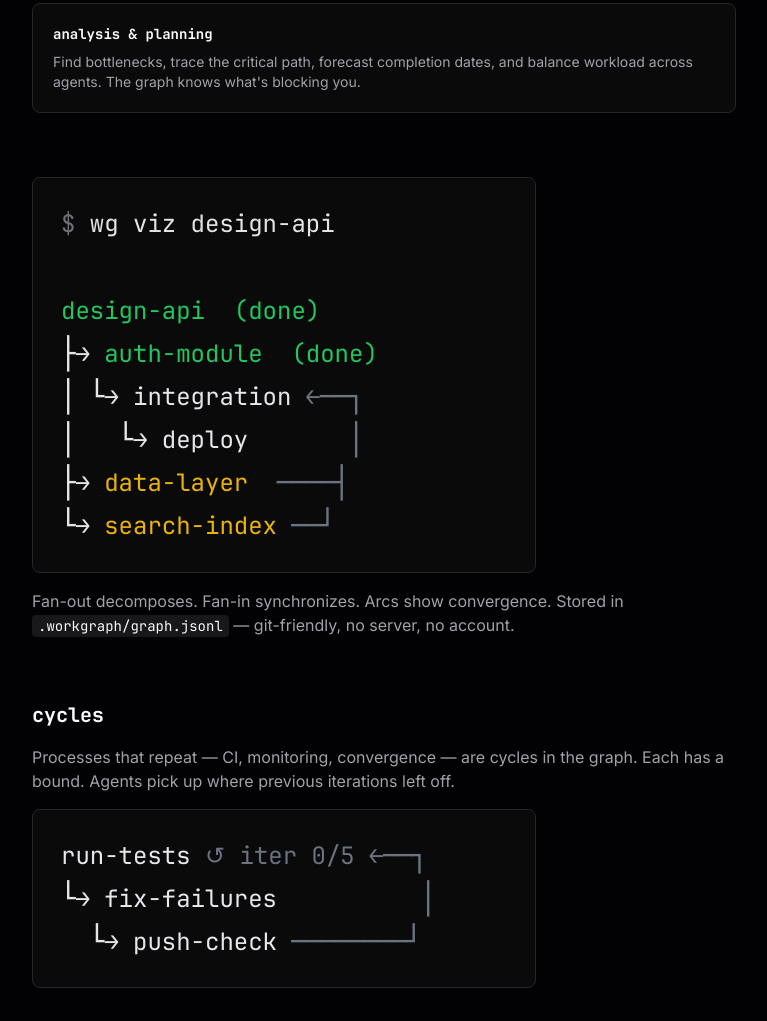
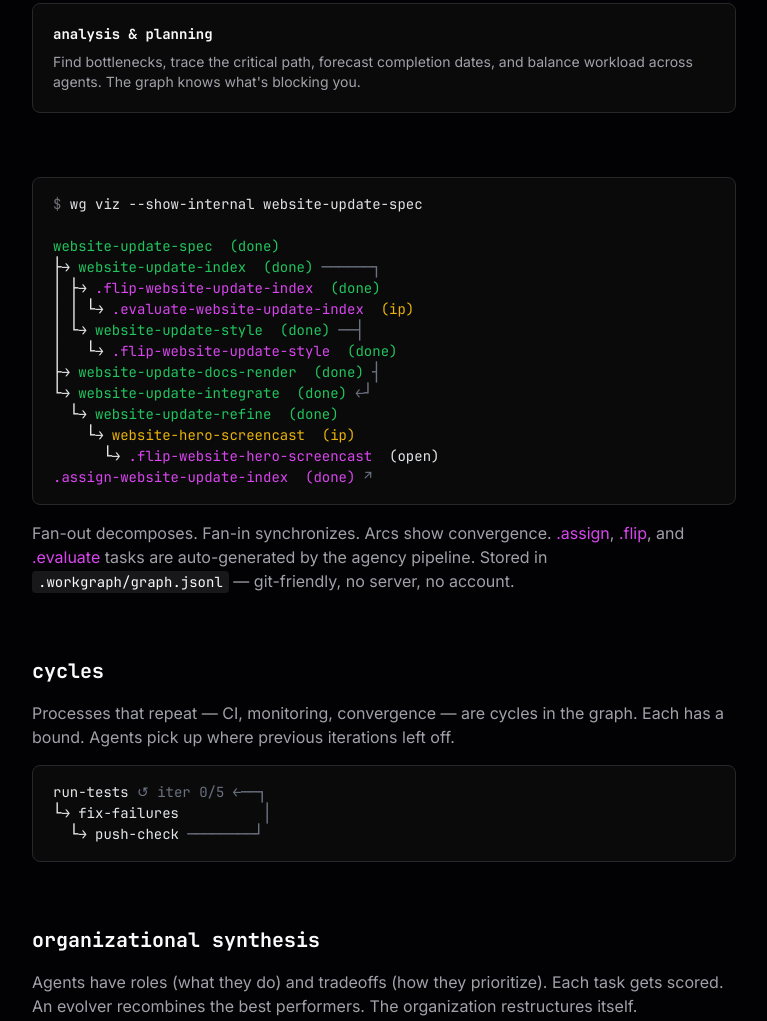
Before and after one commit to graphwork/graphwork.github.io, an Astro site: page / in a window 1280 px wide. Shown: the part 1884-2905 px from the top of the page, without its empty margins (256-1023 px from the left). Built offline with nearby package versions, Linux system fonts and the light colour scheme; Astro itself is replaced by a stand-in of ours.

Commit message:
feat: re-record screencast at 20px font, revert viz-block to original size, add agency pipeline to viz (website-hero-screencast)
- Re-recorded demo.webm/gif via VHS with FontSize 20 (was 16) for legibility
- Reverted viz-block CSS: font-size 0.875rem (was 1.5rem), removed max-width: 35ch
- Reverted install-cmd CSS: font-size 0.9375rem (was 1.5rem), removed max-width/word-break
- Updated viz content with real agency pipeline: .assign, .flip, .evaluate tasks
- Added .c-agency color class (magenta #d946ef) for agency task highlighting

```diff
--- a/src/pages/index.astro
+++ b/src/pages/index.astro
@@ -105,16 +105,23 @@ import BaseLayout from '../layouts/BaseLayout.astro';
 
     <!-- Viz: Task Graph -->
     <section class="mb-16">
-      <pre class="viz-block"><span class="text-text-tertiary">$</span> wg viz design-api
+      <pre class="viz-block"><span class="text-text-tertiary">$</span> wg viz --show-internal website-update-spec
 
-<span class="c-done">design-api  (done)</span>
-├→ <span class="c-done">auth-module  (done)</span>
-│ └→ <span class="c-open">integration</span> <span class="c-dim">←──┐</span>
-│   └→ <span class="c-open">deploy</span>       <span class="c-dim">│</span>
-├→ <span class="c-ip">data-layer</span>  <span class="c-dim">────┤</span>
-└→ <span class="c-ip">search-index</span> <span class="c-dim">──┘</span></pre>
+<span class="c-done">website-update-spec  (done)</span>
+├→ <span class="c-done">website-update-index  (done)</span> <span class="c-dim">──────┐</span>
+│ ├→ <span class="c-agency">.flip-website-update-index</span>  <span class="c-done">(done)</span>
+│ │ └→ <span class="c-agency">.evaluate-website-update-index</span>  <span class="c-ip">(ip)</span>
+│ └→ <span class="c-done">website-update-style  (done)</span> <span class="c-dim">──┤</span>
+│   └→ <span class="c-agency">.flip-website-update-style</span>  <span class="c-done">(done)</span>
+├→ <span class="c-done">website-update-docs-render  (done)</span> <span class="c-dim">┤</span>
+└→ <span class="c-done">website-update-integrate  (done)</span> <span class="c-dim">←┘</span>
+  └→ <span class="c-done">website-update-refine  (done)</span>
+    └→ <span class="c-ip">website-hero-screencast  (ip)</span>
+      └→ <span class="c-agency">.flip-website-hero-screencast</span>  <span class="c-open">(open)</span>
+<span class="c-agency">.assign-website-update-index  (done)</span> <span class="c-dim">↗</span></pre>
       <p class="text-text-secondary mt-4">
         Fan-out decomposes. Fan-in synchronizes. Arcs show convergence.
+        <span class="c-agency">.assign</span>, <span class="c-agency">.flip</span>, and <span class="c-agency">.evaluate</span> tasks are auto-generated by the agency pipeline.
         Stored in <code class="bg-bg-tertiary px-1.5 py-0.5 rounded text-sm font-mono text-zinc-50">.workgraph/graph.jsonl</code> — git-friendly, no server, no account.
       </p>
     </section>
@@ -202,35 +209,32 @@ Analyst    Balanced  <span class="c-done">.88</span></pre>
 </BaseLayout>
 
 <style>
-  /* Viz blocks - terminal aesthetic, phone-sized: narrow, tall, GIANT text */
+  /* Viz blocks - terminal aesthetic */
   .viz-block {
     font-family: 'JetBrains Mono', ui-monospace, monospace;
-    font-size: 1.5rem;
-    line-height: 1.8;
+    font-size: 0.875rem;
+    line-height: 1.5;
     font-variant-ligatures: none;
     background: var(--color-bg-secondary);
     border: 1px solid var(--color-border-primary);
     border-radius: 0.5rem;
-    padding: 1.5rem 1.75rem;
+    padding: 1rem 1.25rem;
     overflow-x: auto;
     margin: 0;
-    max-width: 35ch;
   }
 
   /* Install command - prominent */
   .install-cmd {
     font-family: 'JetBrains Mono', ui-monospace, monospace;
-    font-size: 1.5rem;
-    line-height: 1.8;
+    font-size: 0.9375rem;
+    line-height: 1.5;
     background: var(--color-bg-secondary);
     border: 1px solid var(--color-accent-primary);
     border-radius: 0.5rem;
-    padding: 1.5rem 1.75rem;
+    padding: 0.875rem 1.25rem;
+    overflow-x: auto;
     margin: 0;
     color: var(--color-text-primary);
-    max-width: 35ch;
-    white-space: pre-wrap;
-    word-break: break-all;
   }
 
   /* Hero screencast — breaks out of max-w-3xl to fill viewport */
@@ -285,4 +289,5 @@ Analyst    Balanced  <span class="c-done">.88</span></pre>
   .c-ip { color: #eab308; }
   .c-open { color: #e5e7eb; }
   .c-dim { color: #6b7280; }
+  .c-agency { color: #d946ef; }
 </style>
```
Also changed, not shown: public/demo.gif, screencasts/demo.gif, 3 other files.
